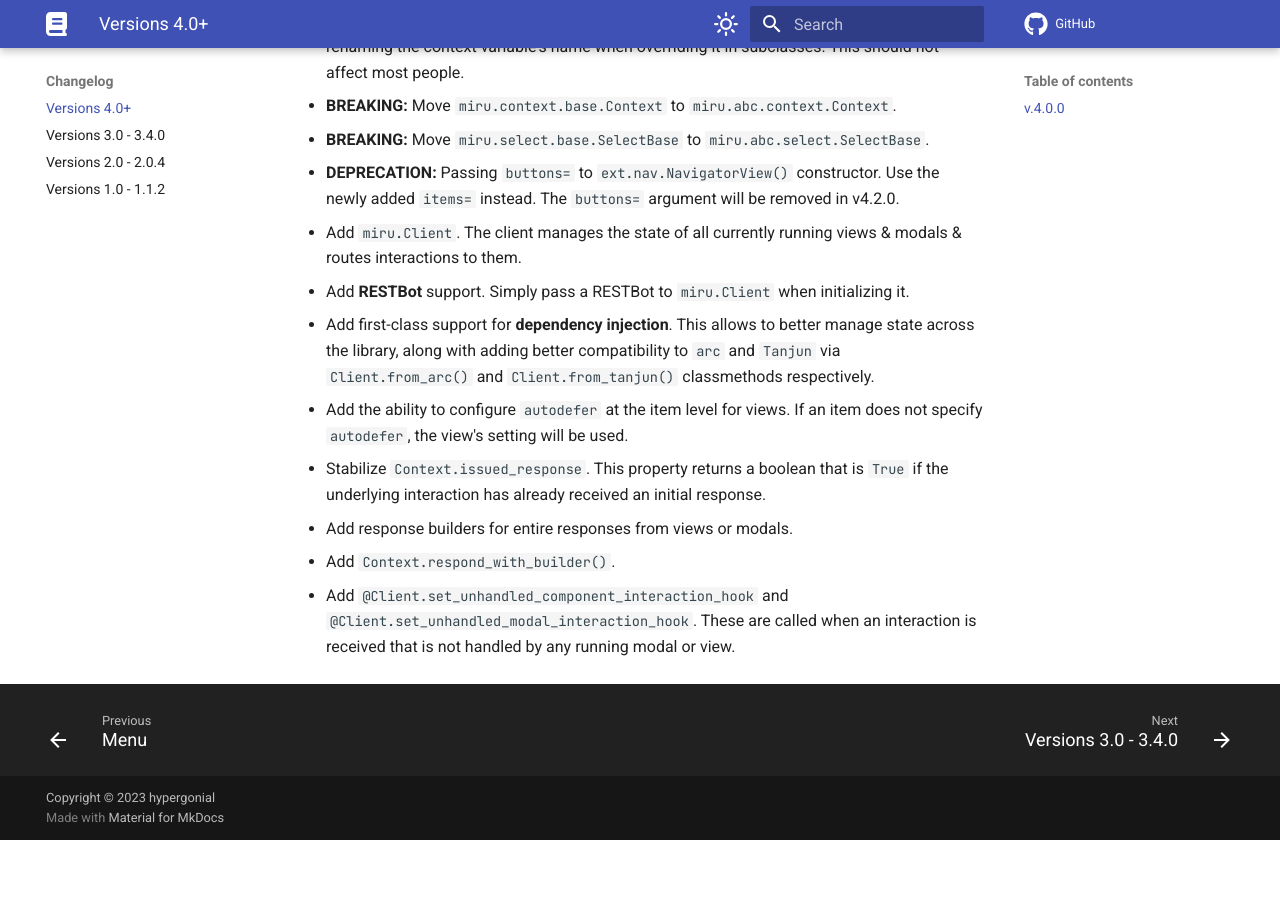
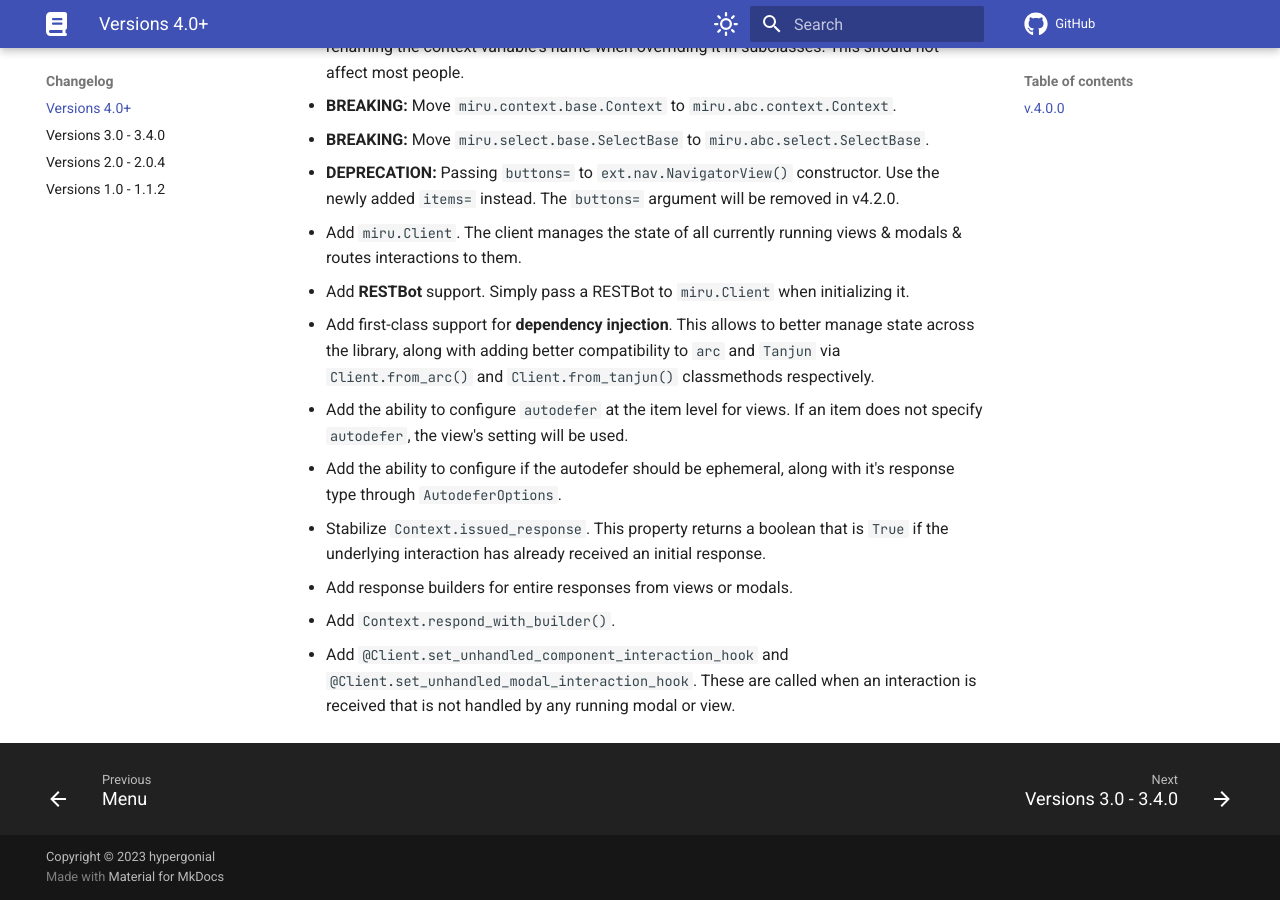
Before and after one commit to hypergonial/hikari-miru, an MkDocs documentation site: the page built from docs/changelogs/v4.md, in a window 1280 px wide and 900 px high, scrolled down 979 px. Built offline with MkDocs 1.6.1 and Material for MkDocs 9.7.7, drawn with Linux system fonts in a browser that asks for light colours; plug-ins that fetch from the network failed and are left out; comment, search, counter and statistics services are not loaded; before the commit the page ends 1819 px from its top, so only the background shows below that.

Commit message:
Update changelog

```diff
--- a/docs/changelogs/v4.md
+++ b/docs/changelogs/v4.md
@@ -33,6 +33,7 @@ This is a major breaking release, adding REST bot support, dependency injection,
 - Add **RESTBot** support. Simply pass a RESTBot to `miru.Client` when initializing it.
 - Add first-class support for **dependency injection**. This allows to better manage state across the library, along with adding better compatibility to `arc` and `Tanjun` via `Client.from_arc()` and `Client.from_tanjun()` classmethods respectively.
 - Add the ability to configure `autodefer` at the item level for views. If an item does not specify `autodefer`, the view's setting will be used.
+- Add the ability to configure if the autodefer should be ephemeral, along with it's response type through `AutodeferOptions`.
 - Stabilize `Context.issued_response`. This property returns a boolean that is `True` if the underlying interaction has already received an initial response.
 - Add response builders for entire responses from views or modals.
 - Add `Context.respond_with_builder()`.
```
